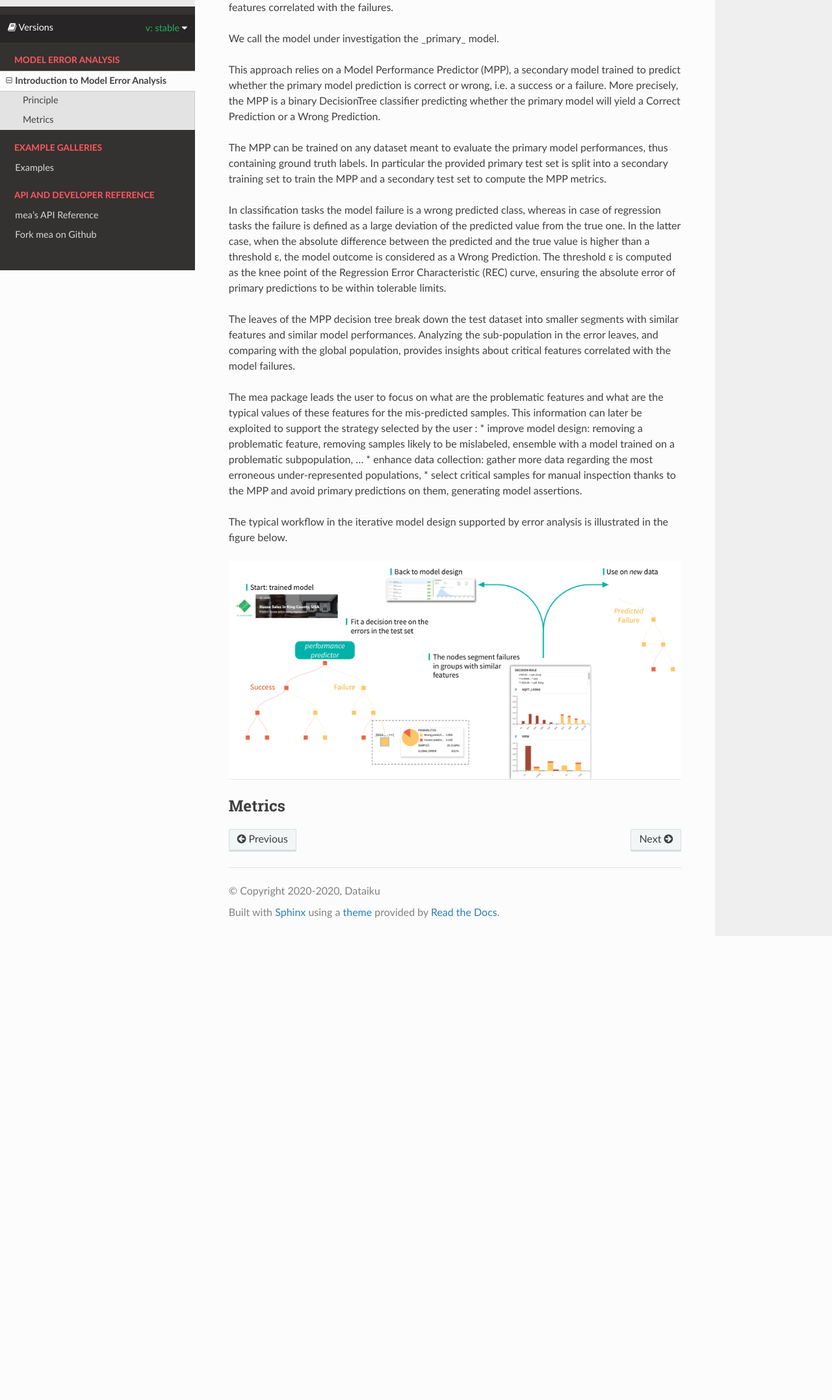
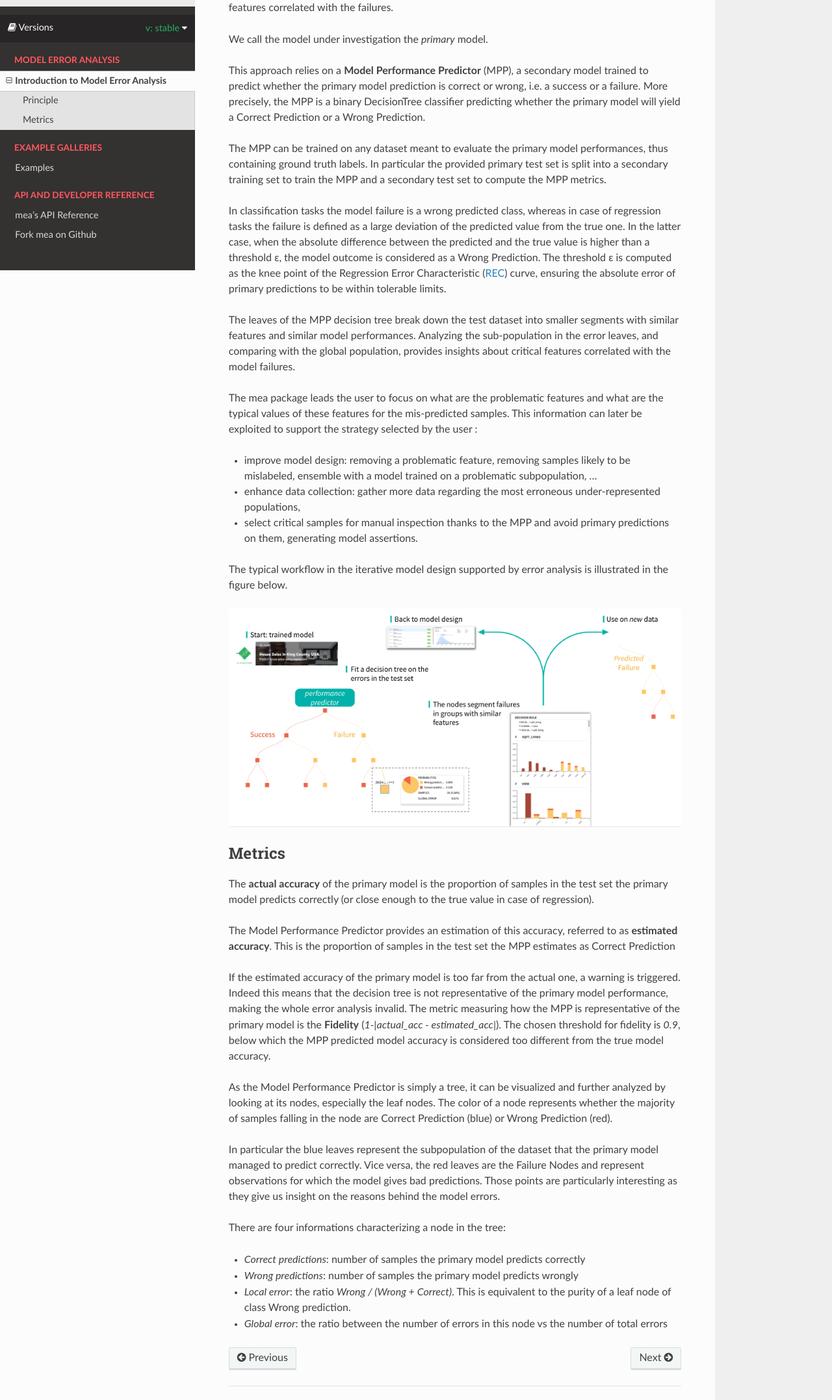
Before and after one commit to dataiku-research/mealy, a plain HTML site: page introduction.html in a window 1280 px wide. Shown: the part 384-2539 px from the top of the page at 65% size. Before the commit the page ends 1825 px from the top, so only its background shows below. Drawn offline with Linux system fonts and the light colour scheme; a web font is replaced by a local one.

Commit message:
update doc

```diff
--- a/introduction.html
+++ b/introduction.html
@@ -187,8 +187,8 @@ and is usually performed manually.</p>
 <p>The mea package streamlines the analysis of the samples mostly contributing to model errors and provides the user with
 automatic tools to break down the model errors into meaningful groups, easier to analyze, and to highlight the most frequent
 type of errors, as well as the problematic features correlated with the failures.</p>
-<p>We call the model under investigation the _primary_ model.</p>
-<p>This approach relies on a Model Performance Predictor (MPP), a secondary model trained to predict whether the primary
+<p>We call the model under investigation the <em>primary</em> model.</p>
+<p>This approach relies on a <strong>Model Performance Predictor</strong> (MPP), a secondary model trained to predict whether the primary
 model prediction is correct or wrong, i.e. a success or a failure. More precisely, the MPP is a binary DecisionTree classifier
 predicting whether the primary model will yield a Correct Prediction or a Wrong Prediction.</p>
 <p>The MPP can be trained on any dataset meant to evaluate the primary model performances, thus containing ground truth labels.
@@ -197,22 +197,46 @@ to compute the MPP metrics.</p>
 <p>In classification tasks the model failure is a wrong predicted class, whereas in case of regression tasks the failure is
 defined as a large deviation of the predicted value from the true one. In the latter case, when the absolute difference
 between the predicted and the true value is higher than a threshold ε, the model outcome is considered as a Wrong Prediction.
-The threshold ε is computed as the knee point of the Regression Error Characteristic (REC) curve, ensuring the absolute error
+The threshold ε is computed as the knee point of the Regression Error Characteristic
+(<a class="reference external" href="http://homepages.rpi.edu/~bennek/papers/rec.pdf">REC</a>) curve, ensuring the absolute error
 of primary predictions to be within tolerable limits.</p>
 <p>The leaves of the MPP decision tree break down the test dataset into smaller segments with similar features and similar
 model performances. Analyzing the sub-population in the error leaves, and comparing with the global population, provides
 insights about critical features correlated with the model failures.</p>
 <p>The mea package leads the user to focus on what are the problematic features and what are the typical values of these features
-for the mis-predicted samples. This information can later be exploited to support the strategy selected by the user :
-* improve model design: removing a problematic feature, removing samples likely to be mislabeled, ensemble with a model trained
-on a problematic subpopulation, …
-* enhance data collection: gather more data regarding the most erroneous under-represented populations,
-* select critical samples for manual inspection thanks to the MPP and avoid primary predictions on them, generating model assertions.</p>
+for the mis-predicted samples. This information can later be exploited to support the strategy selected by the user :</p>
+<ul class="simple">
+<li><p>improve model design: removing a problematic feature, removing samples likely to be mislabeled, ensemble with a model trained on a problematic subpopulation, …</p></li>
+<li><p>enhance data collection: gather more data regarding the most erroneous under-represented populations,</p></li>
+<li><p>select critical samples for manual inspection thanks to the MPP and avoid primary predictions on them, generating model assertions.</p></li>
+</ul>
 <p>The typical workflow in the iterative model design supported by error analysis is illustrated in the figure below.</p>
 <img alt="Model Error Analysis workflow" src="_images/mea_flow.png" />
 </div>
 <div class="section" id="metrics">
 <h2>Metrics<a class="headerlink" href="#metrics" title="Permalink to this headline">¶</a></h2>
+<p>The <strong>actual accuracy</strong> of the primary model is the proportion of samples in the test set the primary model predicts correctly
+(or close enough to the true value in case of regression).</p>
+<p>The Model Performance Predictor provides an estimation of this accuracy, referred to as <strong>estimated accuracy</strong>. This is
+the proportion of samples in the test set the MPP estimates as Correct Prediction</p>
+<p>If the estimated accuracy of the primary model is too far from the actual one, a warning is triggered.
+Indeed this means that the decision tree is not representative of the primary model performance,
+making the whole error analysis invalid. The metric measuring how the MPP is representative of the primary model
+is the <strong>Fidelity</strong> (<cite>1-|actual_acc - estimated_acc|</cite>). The chosen threshold for fidelity is <cite>0.9</cite>,
+below which the MPP predicted model accuracy is considered too different from the true model accuracy.</p>
+<p>As the Model Performance Predictor is simply a tree, it can be visualized and further analyzed by looking at its nodes,
+especially the leaf nodes. The color of a node represents whether the majority of samples falling in the node are
+Correct Prediction (blue) or Wrong Prediction (red).</p>
+<p>In particular the blue leaves represent the subpopulation of the dataset that the primary model managed to predict correctly.
+Vice versa, the red leaves are the Failure Nodes and represent observations for which the model gives bad predictions.
+Those points are particularly interesting as they give us insight on the reasons behind the model errors.</p>
+<p>There are four informations characterizing a node in the tree:</p>
+<ul class="simple">
+<li><p><em>Correct predictions</em>: number of samples the primary model predicts correctly</p></li>
+<li><p><em>Wrong predictions</em>: number of samples the primary model predicts wrongly</p></li>
+<li><p><em>Local error</em>: the ratio <cite>Wrong / (Wrong + Correct)</cite>. This is equivalent to the purity of a leaf node of class Wrong prediction.</p></li>
+<li><p><em>Global error</em>: the ratio between the number of errors in this node vs the number of total errors</p></li>
+</ul>
 </div>
 </div>
 
```
Also changed, not shown: _sources/introduction.rst.txt, searchindex.js.
